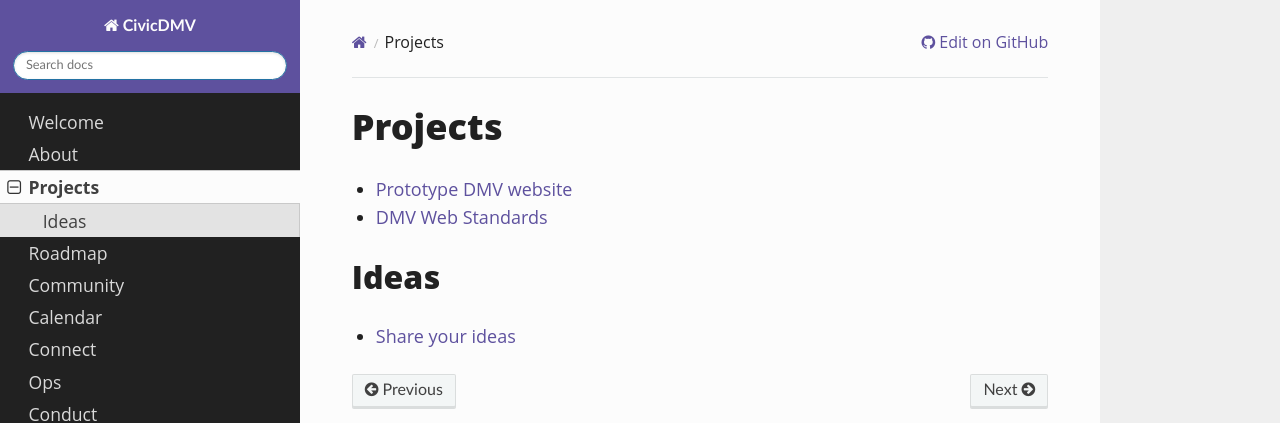
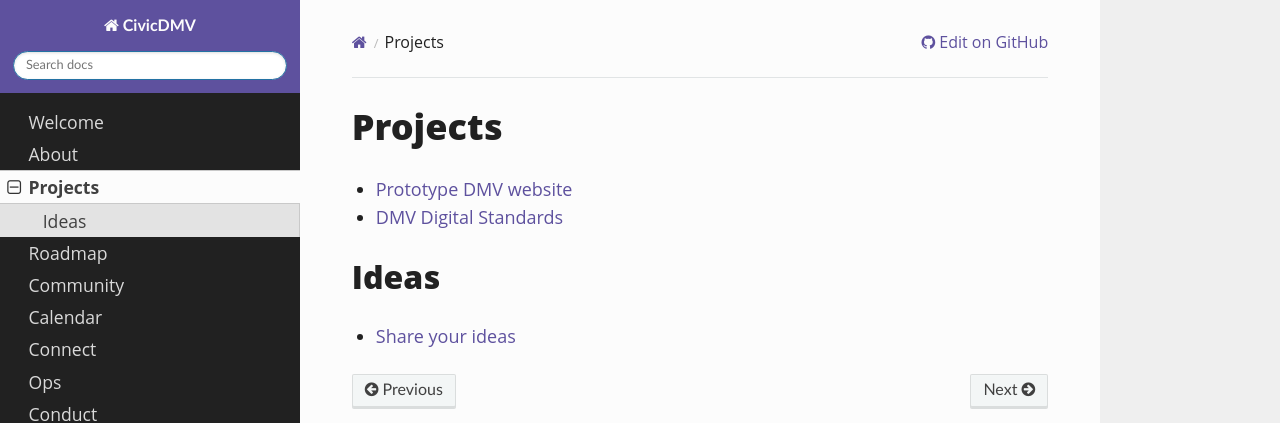
Before and after one commit to civicdmv/handbook, an MkDocs documentation site: the page built from docs/projects.md, in a window 1280 px wide. Shown: the top 423 px of the page. Built offline with MkDocs 1.6.1, drawn with Linux system fonts in a browser that asks for light colours; nearby versions of some CDN libraries; old or Windows-style settings are respelled for this version of MkDocs.

Commit message:
Update projects.md

```diff
--- a/docs/projects.md
+++ b/docs/projects.md
@@ -1,7 +1,7 @@
 # Projects
 
 * [Prototype DMV website](https://civicdmv.github.io/dmv-website/)
-* [DMV Web Standards](https://github.com/civicdmv/ops/issues/2)
+* [DMV Digital Standards](https://github.com/civicdmv/ops/issues/2)
 
 ## Ideas
 
```
